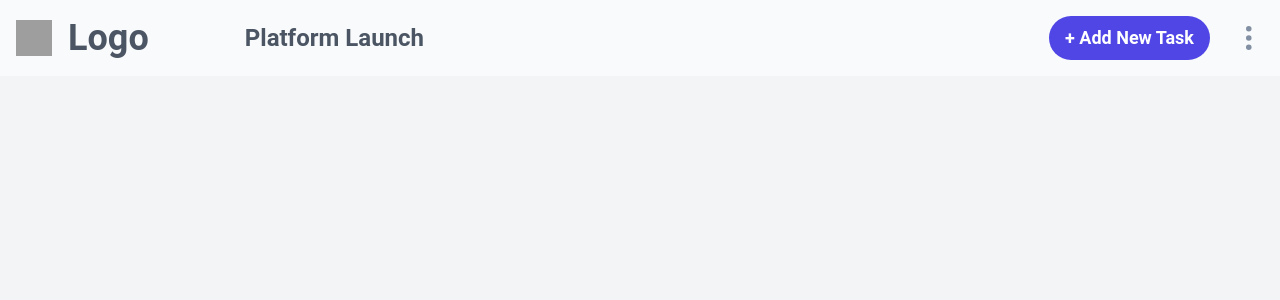
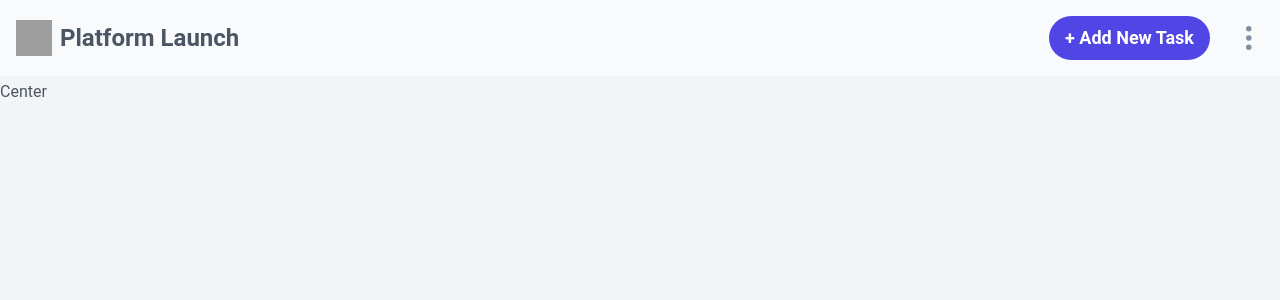
Before and after one commit to mustafa-khaled/Kanban-Task-Management, a React (Vite) app: page / in a window 1280 px wide. Shown: the top 300 px of the page. Built offline with nearby package versions, Linux system fonts and the light colour scheme; grey boxes are pictures that could not be loaded; the HTML template or start-up script is replaced by a standard one.

Commit message:
Empty Board Section

```diff
--- a/src/App.jsx
+++ b/src/App.jsx
@@ -1,31 +1,7 @@
-import Header from "./components/header/Header";
-import Center from "./components/Center";
-import { useEffect, useState } from "react";
-import { useSelector } from "react-redux";
+import AppLayout from "./components/AppLayout";
 
 function App() {
-  const [boardModalOpen, setBoardModalOpen] = useState(false);
-  const { theme } = useSelector((state) => state.theme);
-
-  useEffect(() => {
-    if (theme) {
-      document.documentElement.classList.add("dark");
-      document.documentElement.classList.remove("light");
-    } else {
-      document.documentElement.classList.add("light");
-      document.documentElement.classList.remove("dark");
-    }
-  }, [theme]);
-
-  return (
-    <div className="h-[100vh] bg-bgc text-textColor">
-      <Header
-        boardModalOpen={boardModalOpen}
-        setBoardModalOpen={setBoardModalOpen}
-      />
-      <Center />
-    </div>
-  );
+  return <AppLayout />;
 }
 
 export default App;
--- /dev/null
+++ b/src/components/AppLayout.jsx
@@ -0,0 +1,47 @@
+import { useDispatch, useSelector } from "react-redux";
+import { setBoardActive } from "../redux/features/boardsSlice";
+import { useEffect, useState } from "react";
+
+import Center from "./Center";
+import Header from "./header/Header";
+import EmptyBoard from "./EmptyBoard";
+
+function AppLayout() {
+  const dispatch = useDispatch();
+  const { theme } = useSelector((state) => state.theme);
+  const boards = useSelector((state) => state.boards);
+  const activeBoard = boards.find((b) => b.isActive);
+  if (!activeBoard && boards?.length > 0) {
+    dispatch(setBoardActive({ index: 0 }));
+  }
+
+  const [boardModalOpen, setBoardModalOpen] = useState(false);
+
+  useEffect(() => {
+    if (theme) {
+      document.documentElement.classList.add("dark");
+      document.documentElement.classList.remove("light");
+    } else {
+      document.documentElement.classList.add("light");
+      document.documentElement.classList.remove("dark");
+    }
+  }, [theme]);
+
+  return (
+    <div className="overflow-hidden overflow-x-auto bg-bgc text-textColor">
+      {boards?.length > 0 ? (
+        <>
+          <Header
+            boardModalOpen={boardModalOpen}
+            setBoardModalOpen={setBoardModalOpen}
+          />
+          <Center />
+        </>
+      ) : (
+        <EmptyBoard type="add" />
+      )}
+    </div>
+  );
+}
+
+export default AppLayout;
--- a/src/components/Center.jsx
+++ b/src/components/Center.jsx
@@ -1,5 +1,5 @@
 function Center() {
-  return <div>Center</div>;
+  return <div className="h-[100vh] pt-[80px]">Center</div>;
 }
 
 export default Center;
--- /dev/null
+++ b/src/components/EmptyBoard.jsx
@@ -0,0 +1,26 @@
+import { useState } from "react";
+import Button from "./Button";
+import AddEditBoard from "../modals/AddEditBoard";
+
+function EmptyBoard({ type }) {
+  const [isBoardModalOpen, setIsBoardModalOpen] = useState(false);
+
+  return (
+    <div className="flex h-screen w-screen flex-col items-center justify-center">
+      <h3 className="mx-3 text-center text-2xl">
+        {type === "edit"
+          ? "This Board Is Empty Create A New Column To Get Started!"
+          : "There Are No Boards Available. Create A New Board To Get Started! "}
+      </h3>
+      <Button onClick={() => setIsBoardModalOpen(true)} styles="mt-4">
+        {type === "edit" ? "" : "Add New Column"}
+      </Button>
+
+      {isBoardModalOpen && (
+        <AddEditBoard type={type} setBoardModalOpen={setIsBoardModalOpen} />
+      )}
+    </div>
+  );
+}
+
+export default EmptyBoard;
--- a/src/components/header/Header.jsx
+++ b/src/components/header/Header.jsx
@@ -50,11 +50,10 @@ function Header({ boardModalOpen, setBoardModalOpen }) {
     <header className="fixed left-0 right-0 z-50 bg-contentBgc p-4">
       <div className="flex items-center justify-between">
         {/* Left Side */}
-        <div className="flex items-center space-x-2 md:space-x-4">
+        <div className="flex items-center space-x-2 ">
           <img src={logo} alt="Logo" className="h-9 w-9" />
-          <h3 className="hidden font-bold md:inline-block md:text-4xl">Logo</h3>
           <div className="flex items-center">
-            <h3 className="max-w-[200px] truncate text-xl font-bold md:ml-20 md:text-2xl">
+            <h3 className="max-w-[200px] truncate text-xl font-bold  md:text-2xl">
               {board?.name}
             </h3>
             <img
--- a/src/data/data.json
+++ b/src/data/data.json
@@ -2,7 +2,7 @@
   "boards": [
     {
       "name": "Platform Launch",
-      "isActive": true,
+      "isActive": false,
       "columns": [
         {
           "name": "Todo",
```
